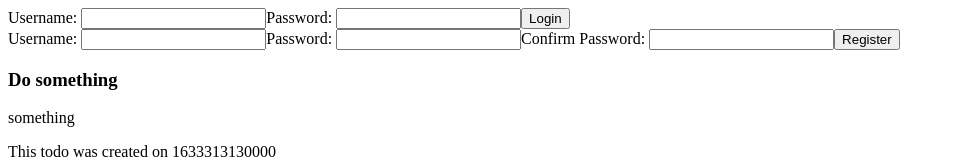
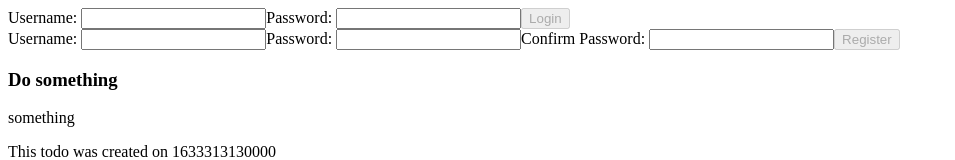
Before and after one commit to WanderingProgrammer445/CSC436_HW2, a React (Create React App) app: page / in a window 1280 px wide. Shown: the top 160 px of the page, without its empty margins (0-955 px from the left). Built offline with nearby package versions, Linux system fonts and the light colour scheme.

Commit message:
Updated to have confirm password match new password when registering and to make sure password is filled when trying to login.

```diff
--- a/src/Login.js
+++ b/src/Login.js
@@ -4,15 +4,17 @@ import {useState} from 'react';
 function Login({dispatchUser}) {
 
     const [username, setUsername] = useState('');
+	const [password, setPassword] = useState('');
 
 	function handleUserName(evt){setUsername(evt.target.value)}
+	function updatePassword(evt){setPassword(evt.target.value)}
 
 	return (
         <div>
 	        <form onSubmit={evt=>{evt.preventDefault();dispatchUser({type:"LOGIN", username})}}>
 	            <label htmlFor = "username">Username:  </label><input id="username" type="text" name="username" onChange={handleUserName} />
-	            <label htmlFor = "password">Password:   </label><input id="password" type="password" name="password"/>
-		        <button name="loginbutton" type="submit">Login</button>
+	            <label htmlFor = "password">Password:   </label><input id="password" type="password" value={password} name="password" onChange={updatePassword}/>
+		        <button name="loginbutton" type="submit" disabled={password===''}>Login</button>
 		    </form>
 	</div>
   );
--- a/src/Register.js
+++ b/src/Register.js
@@ -4,16 +4,21 @@ import {useState} from 'react';
 function Register({dispatchUser}) {
 
 	const [username, setUsername] = useState('');
+	const [newPassword, setNewPassword] = useState('')
+	const [confirmPassword, setConfirmPassword] = useState('')
 
 	function handleUserName(evt){setUsername(evt.target.value)}
+
+	function updateNewPassword(evt){setNewPassword(evt.target.value)}
+	function updateConfirmPassword(evt){setConfirmPassword(evt.target.value)}
 
   return (
     <div>
 	    <form onSubmit={evt=>{evt.preventDefault();dispatchUser({type:"REGISTER", username})}}>
 	       <label htmlFor="newUser">Username:  </label><input id="newUser" type="text" name="newUser" onChange={handleUserName}/>
-	       <label htmlFor="newPassword">Password:   </label><input id="newPassword" type="password" name="newPassword"/>
-		   <label htmlFor="confirmPassword">Confirm Password:   </label><input id="confirmPassword" type="password" name="confirmPassword"/>
-		   <button name="loginbutton" type="submit">Register</button>
+	       <label htmlFor="newPassword">Password:   </label><input id="newPassword" type="password" value={newPassword} name="newPassword" onChange={updateNewPassword}/>
+		   <label htmlFor="confirmPassword">Confirm Password:   </label><input id="confirmPassword" type="password" value={confirmPassword} name="confirmPassword" onChange={updateConfirmPassword}/>
+		   <button name="loginbutton" type="submit" disabled={newPassword==='' || confirmPassword === '' || newPassword!==confirmPassword}>Register</button>
 		</form>
 	</div>
   );
```
